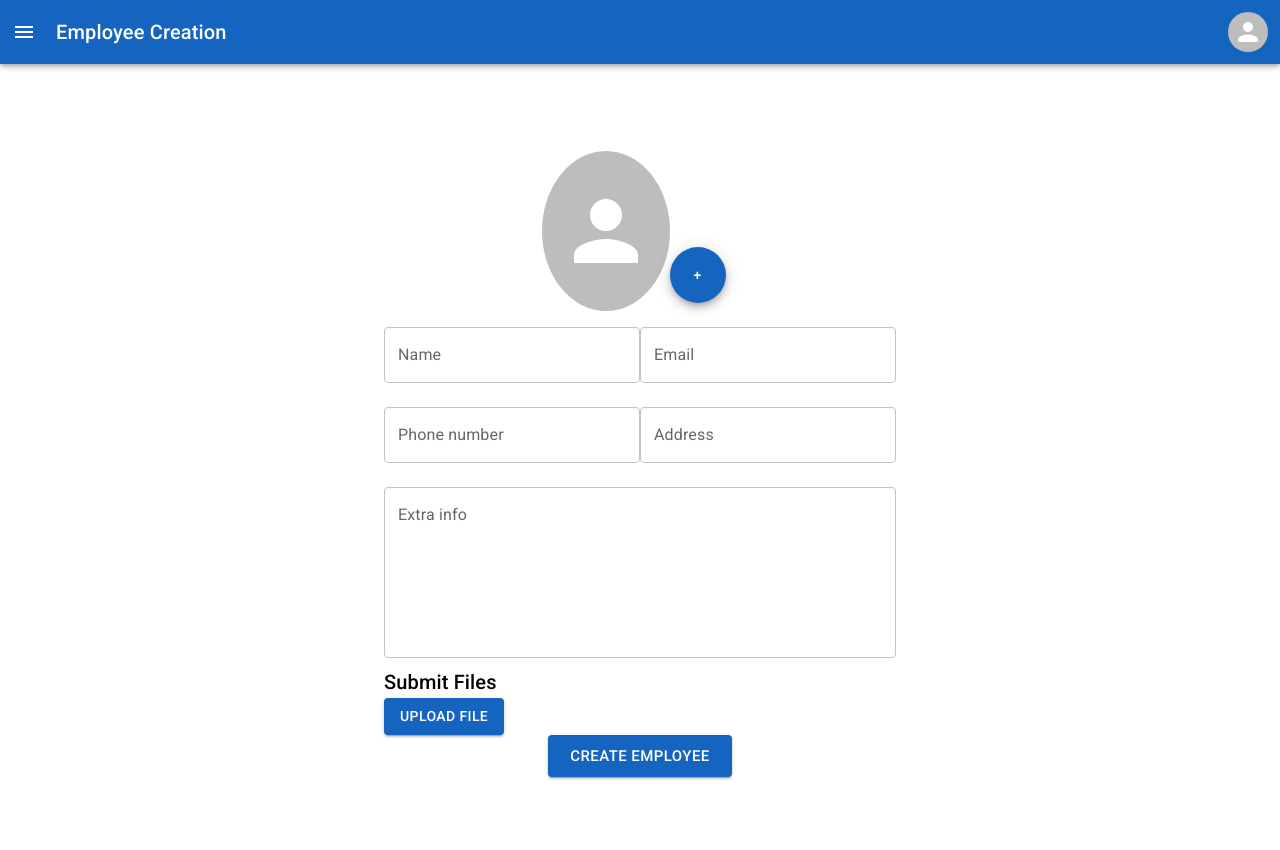
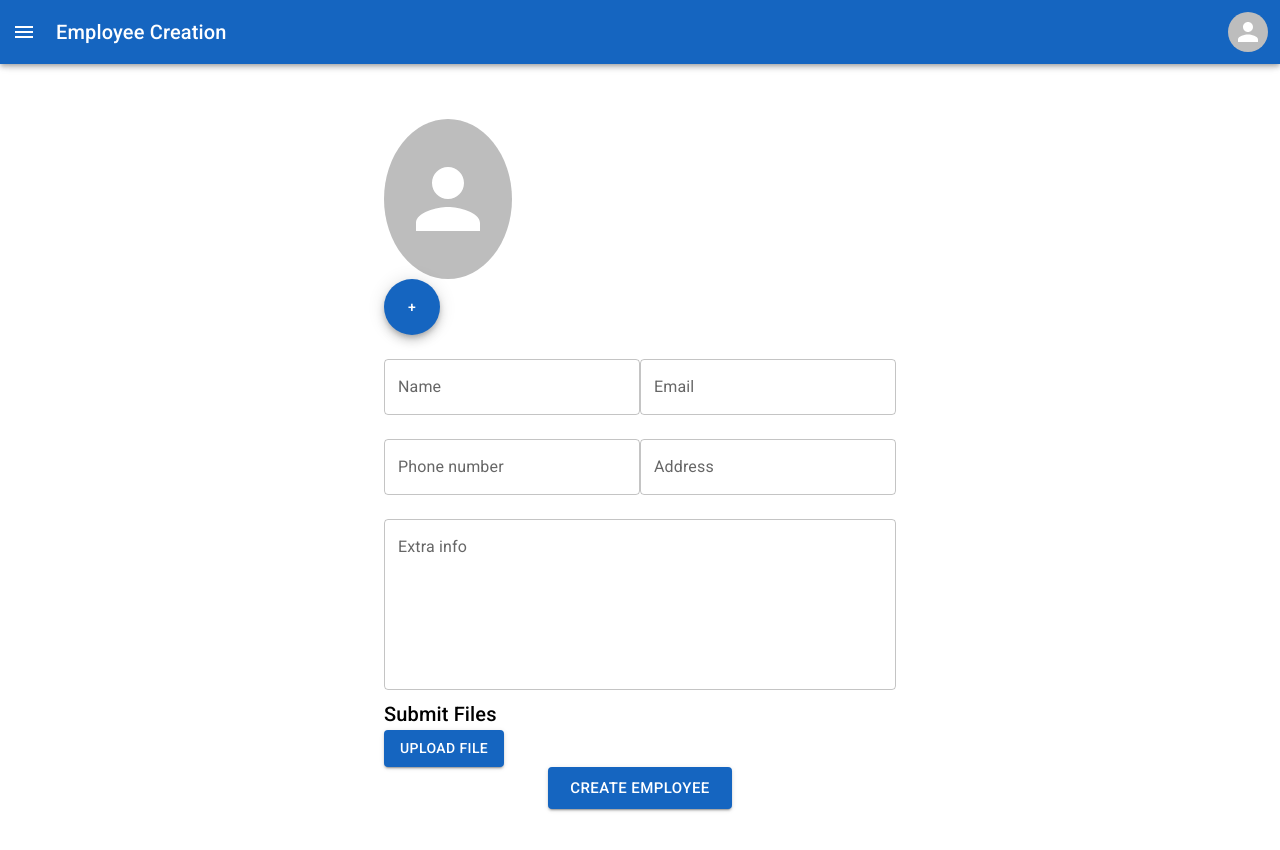
Before and after one commit to SE2-WS23/Skillverse-Web, a React (Vite) app: page /employee-creation in a window 1280 px wide. Shown: the top 850 px of the page. Built offline with nearby package versions, Linux system fonts and the light colour scheme.

Commit message:
Update src/pages/EmployeeCreation/EmployeeCreationPage.jsx
Co-authored-by: Julius Becker <julix.becker@gmail.com>

```diff
--- a/src/pages/EmployeeCreation/EmployeeCreationPage.jsx
+++ b/src/pages/EmployeeCreation/EmployeeCreationPage.jsx
@@ -61,7 +61,7 @@ function EmployeeCreationPage() {
           }}
         >
           <Box maxWidth="50%">
-            <Box display="flex" flexDirection="row" alignItems="center" justifyContent="center">
+            <Box>
               <Avatar sx={{ width: "10vw", height: "20vh", variant: "circular" }} />
               <Fab
                 color="primary"
```
